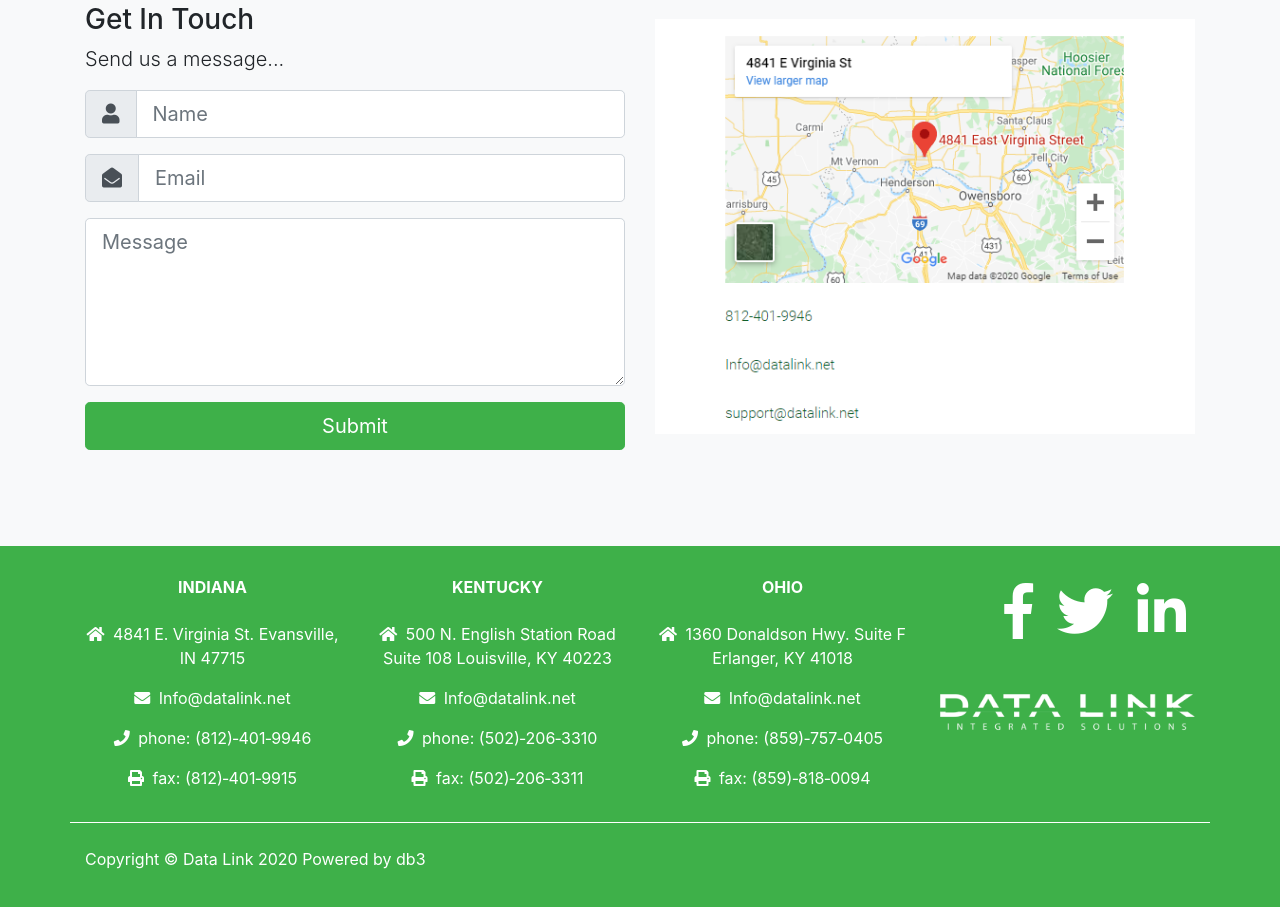
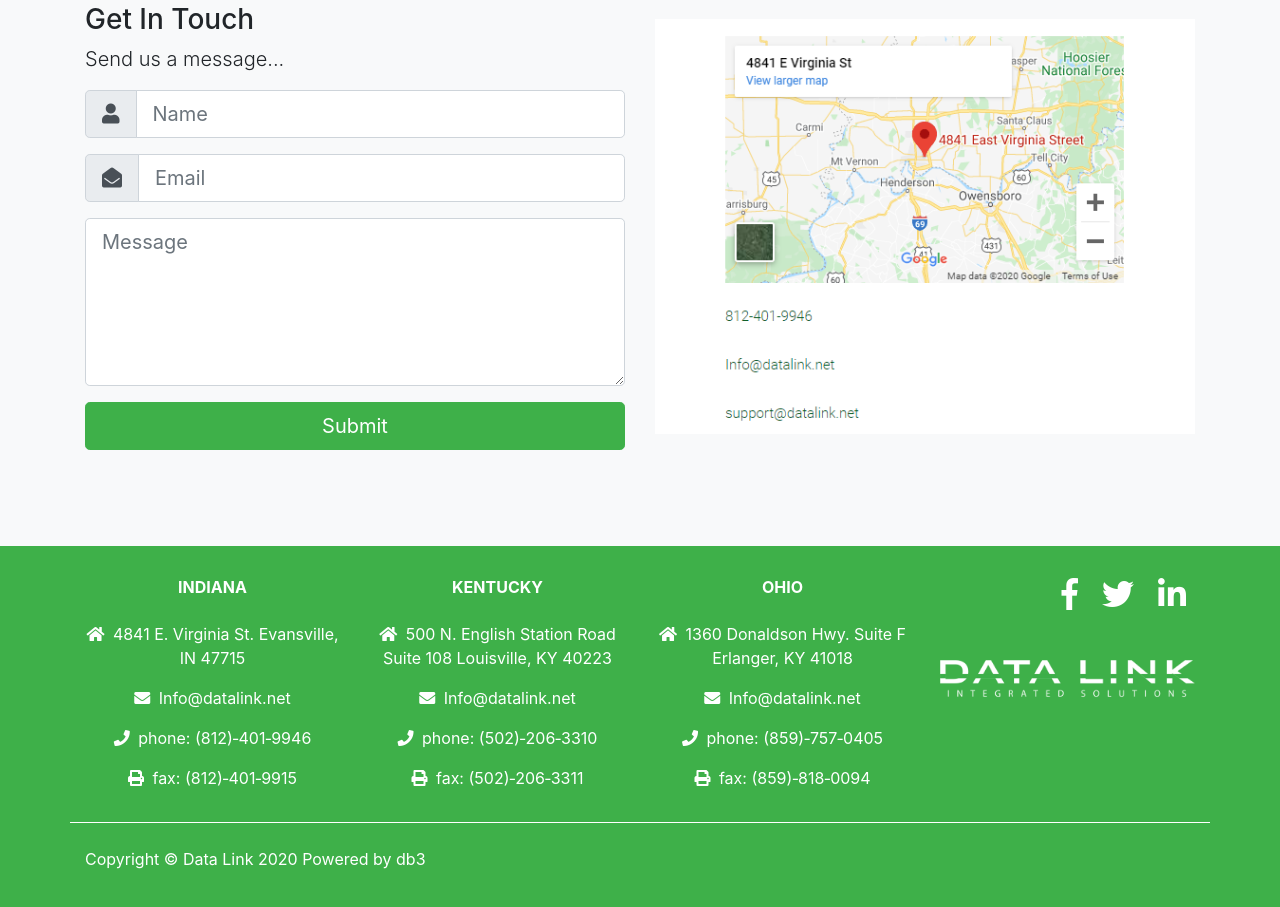
Before and after one commit to Donald-Brown/datalink, a plain HTML site: page index.html in a window 1280 px wide. Shown: the part 3419-4326 px from the top of the page. Drawn offline with nearby package versions, Linux system fonts and the light colour scheme.

Commit message:
fixes social icon sizing problem

```diff
--- a/index.html
+++ b/index.html
@@ -485,9 +485,9 @@
                     </div>
                     <div class="col-md-3 py-3">
                         <div class="row d-flex justify-content-end">
-                            <a href="https://www.facebook.com/datalink4" target="blank"> <i class="fab fa-facebook-f text-white mr-4 display-4 hover-facebook"> </i></a>
-                            <a href="https://twitter.com/datalink4" target="blank"> <i class="fab fa-twitter text-white mr-4 display-4 hover-twitter"> </i></a>
-                            <a href="https://www.linkedin.com/company/data-link-4/?trk=top_nav_home" target="blank"> <i class="fab fa-linkedin-in text-white mr-4 display-4 hover-linkedin"> </i></a>
+                            <a href="https://www.facebook.com/datalink4" target="blank" class="facebook-bg mr-4"> <i class="fab fa-facebook-f text-white fa-2x hover-facebook"> </i></a>
+                            <a href="https://twitter.com/datalink4" target="blank" class="twitter-bg mr-4"> <i class="fab fa-twitter text-white fa-2x hover-twitter"> </i></a>
+                            <a href="https://www.linkedin.com/company/data-link-4/?trk=top_nav_home" target="blank" class="linkedin-bg mr-4"> <i class="fab fa-linkedin-in text-white fa-2x hover-linkedin"> </i></a>
                         </div>
                         <img src="./img/logo_wht_on_wht-656x100.png" alt="" class="img-fluid pt-5">
                     </div>
```
